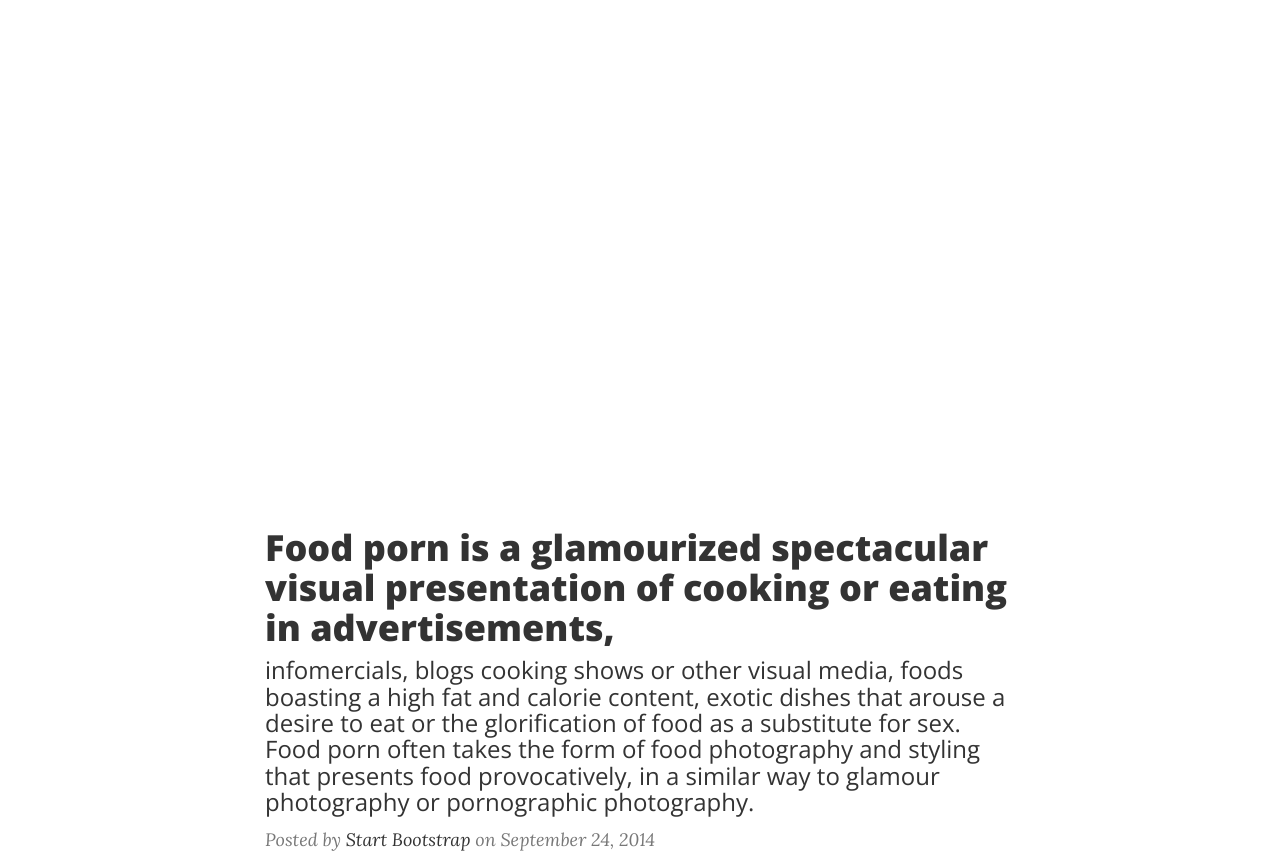
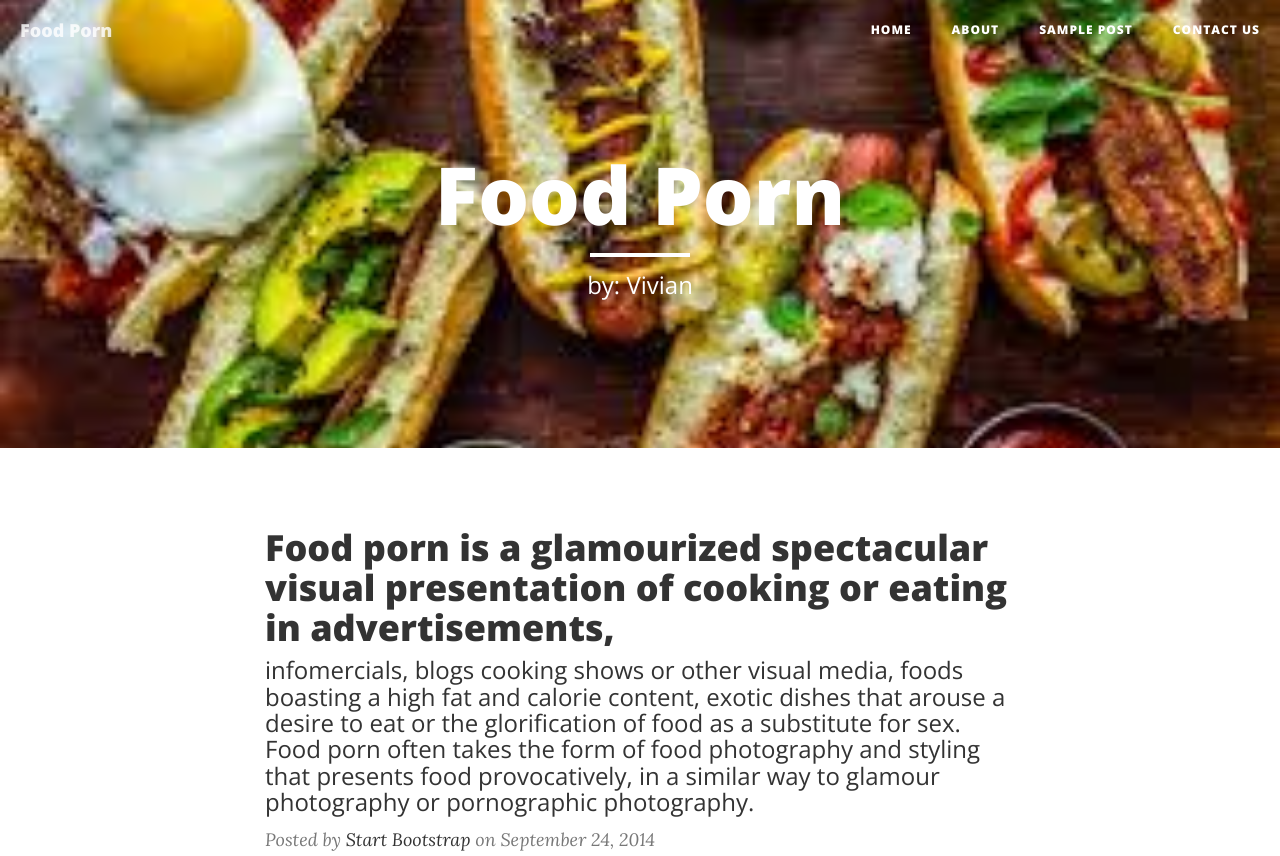
Before and after one commit to cadiayvivian11/blog2cleanblog-food-porn-.github.io, a website: page index.html in a window 1280 px wide. Shown: the top 856 px of the page. Drawn offline with nearby package versions, Linux system fonts and the light colour scheme.

Commit message:
Update index.html

```diff
--- a/index.html
+++ b/index.html
@@ -69,7 +69,7 @@
 
     <!-- Page Header -->
     <!-- Set your background image for this header on the line below. -->
-    <header class="intro-header" style="background-image: download.jpg">
+     <header class="intro-header" style="background-image: url('img/download.jpg')">
         <div class="container">
             <div class="row">
                 <div class="col-lg-8 col-lg-offset-2 col-md-10 col-md-offset-1">
```
